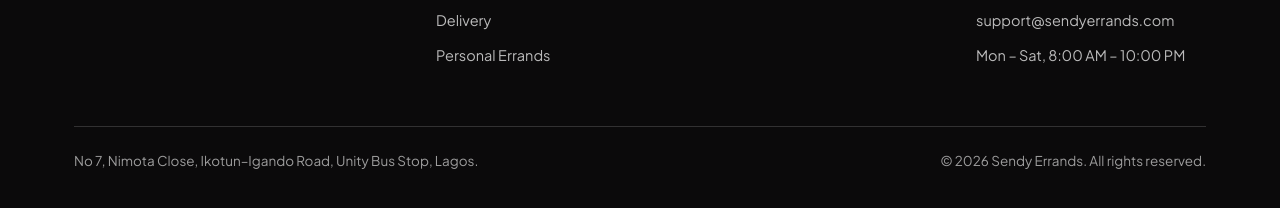
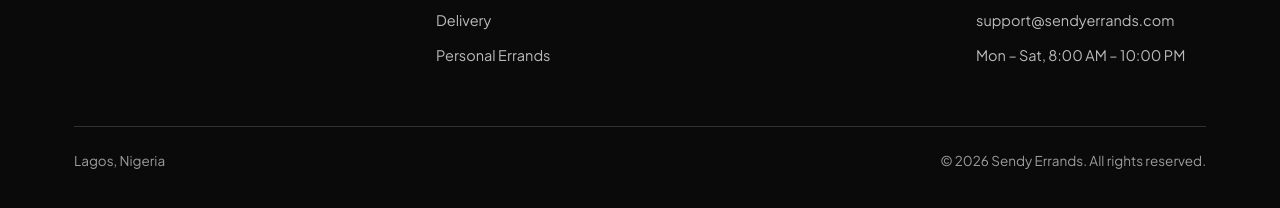
Before and after one commit to sendyerrands-a11y/sendy, a plain HTML site: page index.html in a window 1280 px wide. Shown: the part 7591-7799 px from the top of the page. Drawn offline with Linux system fonts and the light colour scheme; no server answers.

Commit message:
Take the street address off the public site
The footer of every page carried "No 7, Nimota Close, Ikotun-Igando Road, Unity
Bus Stop, Lagos." -- a findable street address for a business whose customers
never need to visit it, on eight pages including all seven service pages.

Replaced with "Lagos, Nigeria" rather than deleted, because .foot__base is a
flex row with space-between and two spans: removing one would shove the
copyright hard left. It also matches what the .com footer falls back to, so the
two sites say the same thing.

The FAQ still says the service is based in Ikotun-Igando, which is an operating
area rather than a door to knock on. Left alone deliberately -- it answers
"do you reach me?", which is a question customers actually ask.

Co-Authored-By: Claude Opus 5 <noreply@anthropic.com>

```diff
--- a/index.html
+++ b/index.html
@@ -545,7 +545,7 @@
     </div>
 
     <div class="foot__base">
-      <span>No 7, Nimota Close, Ikotun–Igando Road, Unity Bus Stop, Lagos.</span>
+      <span>Lagos, Nigeria</span>
       <span>© 2026 Sendy Errands. All rights reserved.</span>
     </div>
   </div>
```
Also changed, not shown: services/custom-errand.html (+1 -1 lines), services/delivery.html (+1 -1 lines), services/food-pickup.html (+1 -1 lines), services/grocery-shopping.html (+1 -1 lines), services/market-shopping.html (+1 -1 lines), services/package-pickup.html (+1 -1 lines), services/personal-errands.html (+1 -1 lines).
